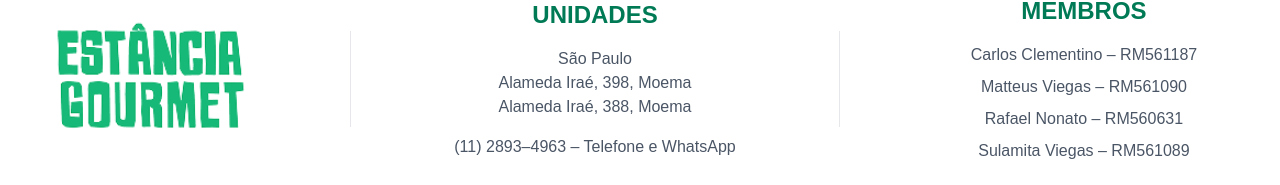
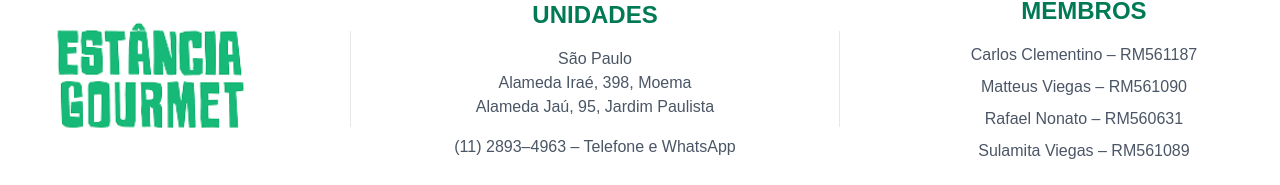
Before and after one commit to rciteli/estancia-gourmet, a Next.js app: page /pratos in a window 1280 px wide. Shown: the part 1557-1742 px from the top of the page. Built offline with nearby package versions, Linux system fonts and the light colour scheme.

Commit message:
alteracao

```diff
--- a/src/components/UnitsSection/UnitsSection.tsx
+++ b/src/components/UnitsSection/UnitsSection.tsx
@@ -26,7 +26,7 @@ export default function UnitsSection() {
             <div className="text-gray-600">
               <p>São Paulo</p>
               <p>Alameda Iraé, 398, Moema</p>
-              <p>Alameda Iraé, 388, Moema</p>
+              <p>Alameda Jaú, 95, Jardim Paulista</p>
               <p className="mt-4">(11) 2893–4963 – Telefone e WhatsApp</p>
             </div>
           </div>
```
